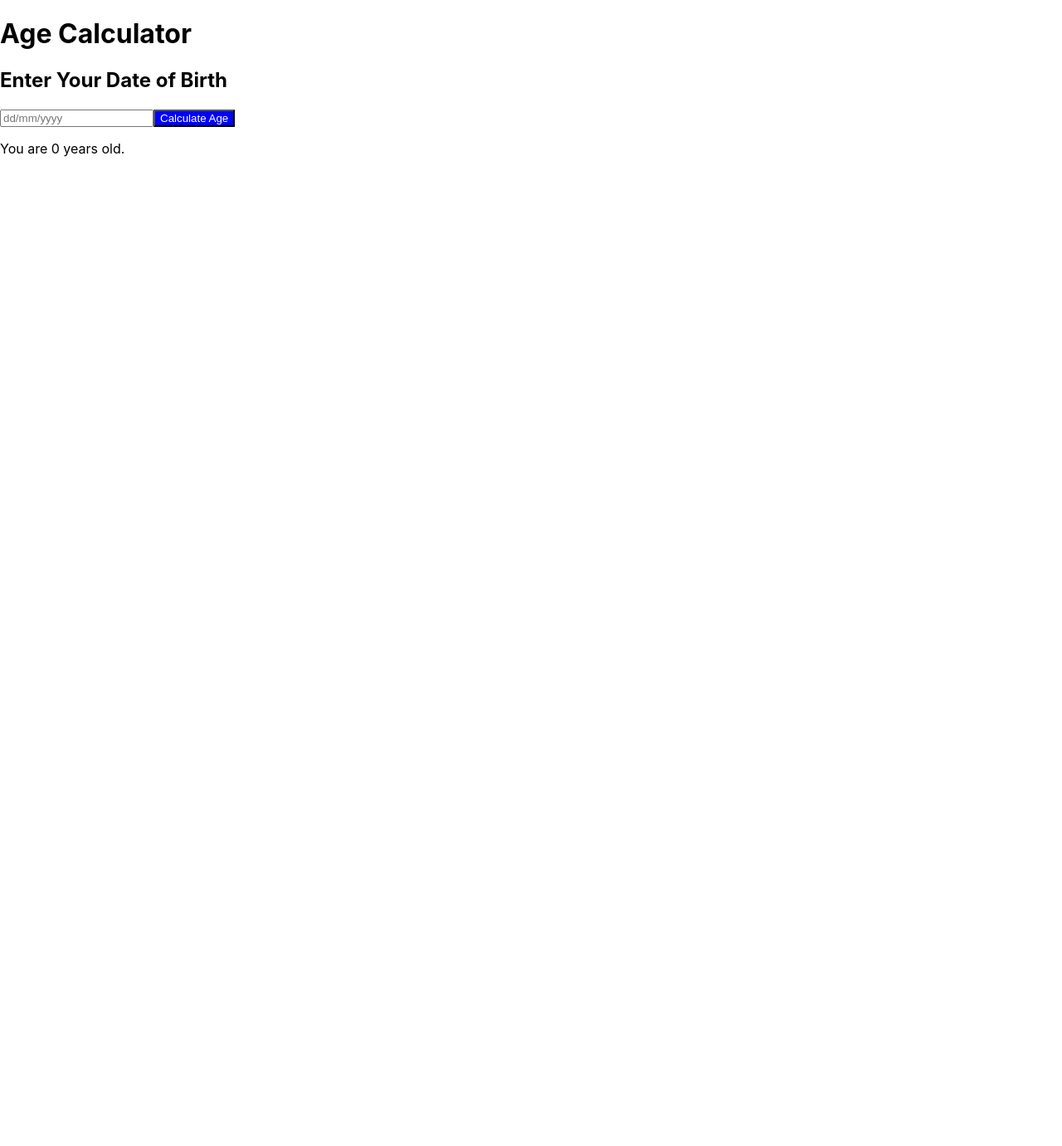
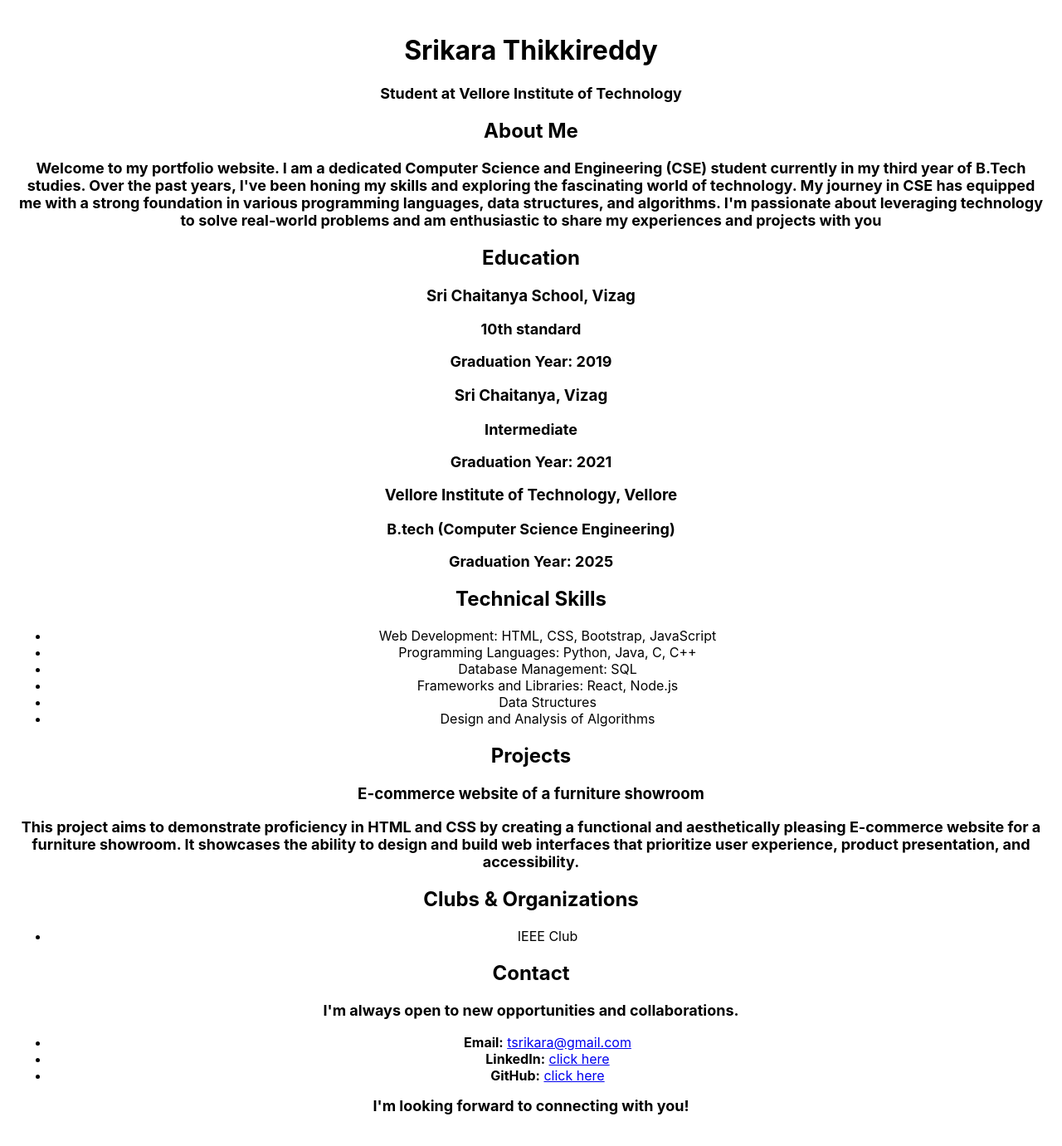
Before and after one commit to srik4442/t6, a React (Create React App) app: page / in a window 1280 px wide. Shown: the whole page at 83% size. Before the commit the page ends 800 px from the top, so only its background shows below. Built offline with nearby package versions, Linux system fonts and the light colour scheme.

Commit message:
first commit

```diff
--- a/src/App.js
+++ b/src/App.js
@@ -1,12 +1,24 @@
-// src/App.js
 import React from 'react';
-import AgeCalculator from './components/AgeCalculator';
+import './App.css';
+import Header from './components/Header';
+import About from './components/About';
+import Projects from './components/Projects';
+import Contact from './components/Contact';
+import Education from './components/Education';
+import Technicalskills from './components/Technicalskills';
+import Clubs from './components/Clubs';
 
 
 function App() {
   return (
     <div className="App">
-      <AgeCalculator />
+      <Header />
+      <About />
+      <Education />
+      <Technicalskills />
+      <Projects />
+      <Clubs />
+      <Contact />
     </div>
   );
 }
--- /dev/null
+++ b/src/components/About.js
@@ -0,0 +1,18 @@
+import React from 'react';
+
+
+const About = () => {
+  return (
+    <section>
+      <h2>About Me</h2>
+      <p>
+      Welcome to my portfolio website. I am a dedicated Computer Science and Engineering (CSE) student currently in my third year of B.Tech studies. Over the past years, I've been honing my skills and exploring the fascinating world of technology. My journey in CSE has equipped me with a strong foundation in various programming languages, data structures, and algorithms. I'm passionate about leveraging technology to solve real-world problems and am enthusiastic to share my experiences and projects with you
+
+      </p>
+
+    </section>
+  );
+};
+
+
+export default About;
--- a/src/components/AgeCalculator.js
+++ /dev/null
@@ -1,53 +0,0 @@
-import React, { useState } from 'react';
-
-
-const AgeCalculator = () => {
-  const [dob, setDob] = useState('');
-  const [age, setAge] = useState(0);
-
-
-  const calculateAge = () => {
-    const dateParts = dob.split('/'); // Split the input by /
-
-    if (dateParts.length === 3) {
-      const day = parseInt(dateParts[0], 10);
-      const month = parseInt(dateParts[1], 10);
-      const year = parseInt(dateParts[2], 10);
-
-
-      if (!isNaN(day) && !isNaN(month) && !isNaN(year)) {
-        const birthDate = new Date(year, month - 1, day); // Months are zero-based
-        const currentDate = new Date();
-        const ageInMilliseconds = currentDate - birthDate;
-        const ageInYears = Math.floor(ageInMilliseconds / (365.25 * 24 * 60 * 60 * 1000));
-        setAge(ageInYears);
-        return;
-      }
-    }
-
-
-    // Handle invalid date input
-    alert('Please enter a valid date of birth (dd/mm/yyyy).');
-  };
-
-
-  return (
-    <div className="age-calculator">
-      <h1>Age Calculator</h1>
-      <h2>Enter Your Date of Birth</h2>
-      <input
-        type="text"
-        placeholder="dd/mm/yyyy"
-        value={dob}
-        onChange={(e) => setDob(e.target.value)}
-      />
-      <button onClick={calculateAge} style={{ backgroundColor: 'blue', color: 'white' }}>
-        Calculate Age
-      </button>
-      {age !== null && <p>You are {age} years old.</p>}
-    </div>
-  );
-};
-
-
-export default AgeCalculator;
--- /dev/null
+++ b/src/components/Clubs.js
@@ -0,0 +1,16 @@
+import React from 'react';
+
+
+const Clubs = () => {
+  return (
+    <section>
+            <h2>Clubs & Organizations</h2>
+            <ul>
+                <li>IEEE Club</li>
+            </ul>
+    </section>
+  );
+}
+
+
+export default Clubs;
--- /dev/null
+++ b/src/components/Contact.js
@@ -0,0 +1,31 @@
+import React from 'react';
+
+
+const Contact = () => {
+  return (
+    <section>
+      <h2>Contact</h2>
+      <p>
+        I'm always open to new opportunities and collaborations.
+      </p>
+      <ul>
+        <li>
+          <strong>Email:</strong> <a href="mailto:tsrikara@gmail.com">tsrikara@gmail.com</a>
+        </li>
+        <li>
+          <strong>LinkedIn:</strong> <a href="https://www.linkedin.com/in/srikara-thikkireddy-4b80b8250/">click here</a>
+        </li>
+        <li>
+          <strong>GitHub:</strong> <a href="https://github.com/srik4442" target="_blank" rel="noopener noreferrer">click here</a>
+        </li>
+
+      </ul>
+      <p>
+        I'm looking forward to connecting with you!
+      </p>
+    </section>
+  );
+};
+
+
+export default Contact;
--- /dev/null
+++ b/src/components/Education.js
@@ -0,0 +1,29 @@
+import React from 'react';
+
+
+const Education = () => {
+  return (
+    <section>
+                <h2>Education</h2>
+
+                <h3>Sri Chaitanya School, Vizag</h3>
+                <p>10th standard</p>
+                <p>Graduation Year: 2019</p>
+
+
+                <h3>Sri Chaitanya, Vizag</h3>
+                <p>Intermediate</p>
+                <p>Graduation Year: 2021</p>
+
+
+                <h3>Vellore Institute of Technology, Vellore</h3>
+                <p>B.tech (Computer Science Engineering)</p>
+                <p>Graduation Year: 2025</p>
+
+
+    </section>
+  );
+}
+
+
+export default Education;
--- /dev/null
+++ b/src/components/Header.js
@@ -0,0 +1,17 @@
+import React from 'react';
+//import MyPhoto from './my-photo.png';
+import '../App.css';
+
+
+const Header = () => {
+  return (
+    <header>
+
+      <h1>Srikara Thikkireddy</h1>
+      <p>Student at Vellore Institute of Technology</p>
+    </header>
+  );
+}
+
+
+export default Header;
--- /dev/null
+++ b/src/components/Projects.js
@@ -0,0 +1,15 @@
+import React from 'react';
+
+
+const Projects = () => {
+  return (
+    <section>
+            <h2>Projects</h2>
+            <h3>E-commerce website of a furniture showroom</h3>
+            <p>This project aims to demonstrate proficiency in HTML and CSS by creating a functional and aesthetically pleasing E-commerce website for a furniture showroom. It showcases the ability to design and build web interfaces that prioritize user experience, product presentation, and accessibility.</p>
+    </section>
+  );
+}
+
+
+export default Projects;
--- /dev/null
+++ b/src/components/Technicalskills.js
@@ -0,0 +1,21 @@
+import React from 'react';
+
+
+const Technicalskills = () => {
+  return (
+    <section>
+            <h2>Technical Skills</h2>
+            <ul>
+                <li>Web Development: HTML, CSS, Bootstrap, JavaScript</li>
+                <li>Programming Languages: Python, Java, C, C++</li>
+                <li>Database Management: SQL</li>
+                <li>Frameworks and Libraries: React, Node.js</li>
+                <li>Data Structures</li>
+                <li>Design and Analysis of Algorithms</li>
+            </ul>
+    </section>
+  );
+}
+
+
+export default Technicalskills;
```
